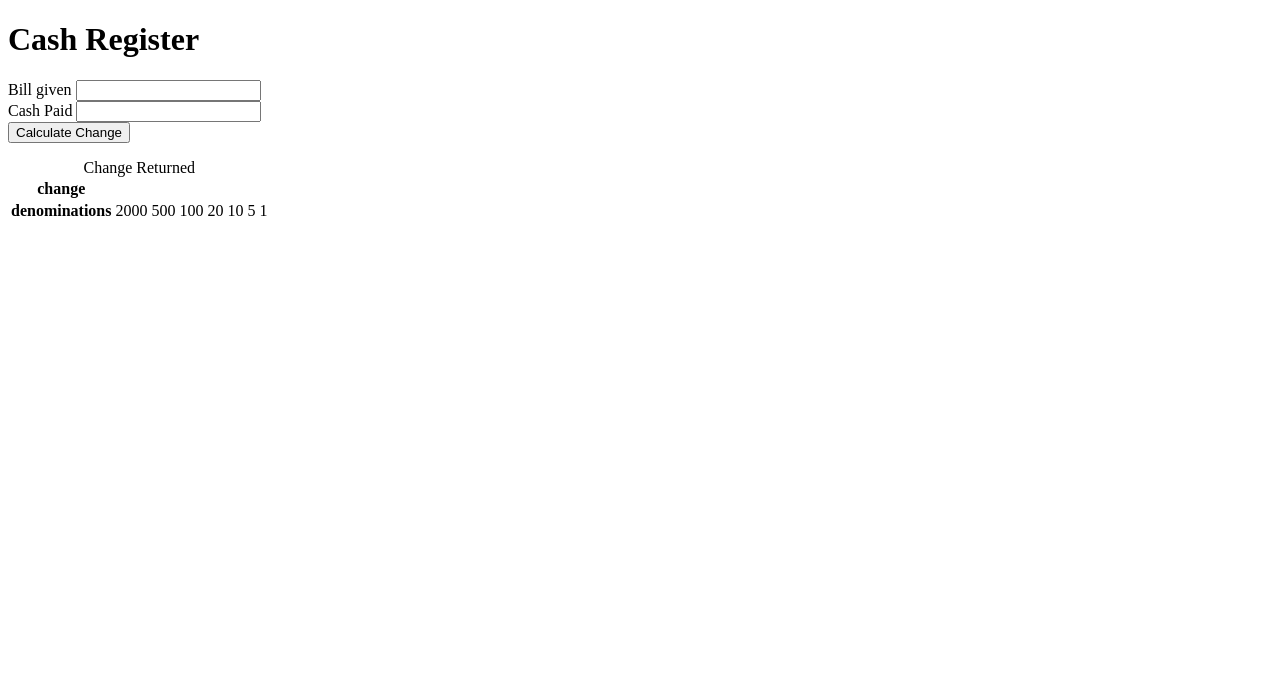
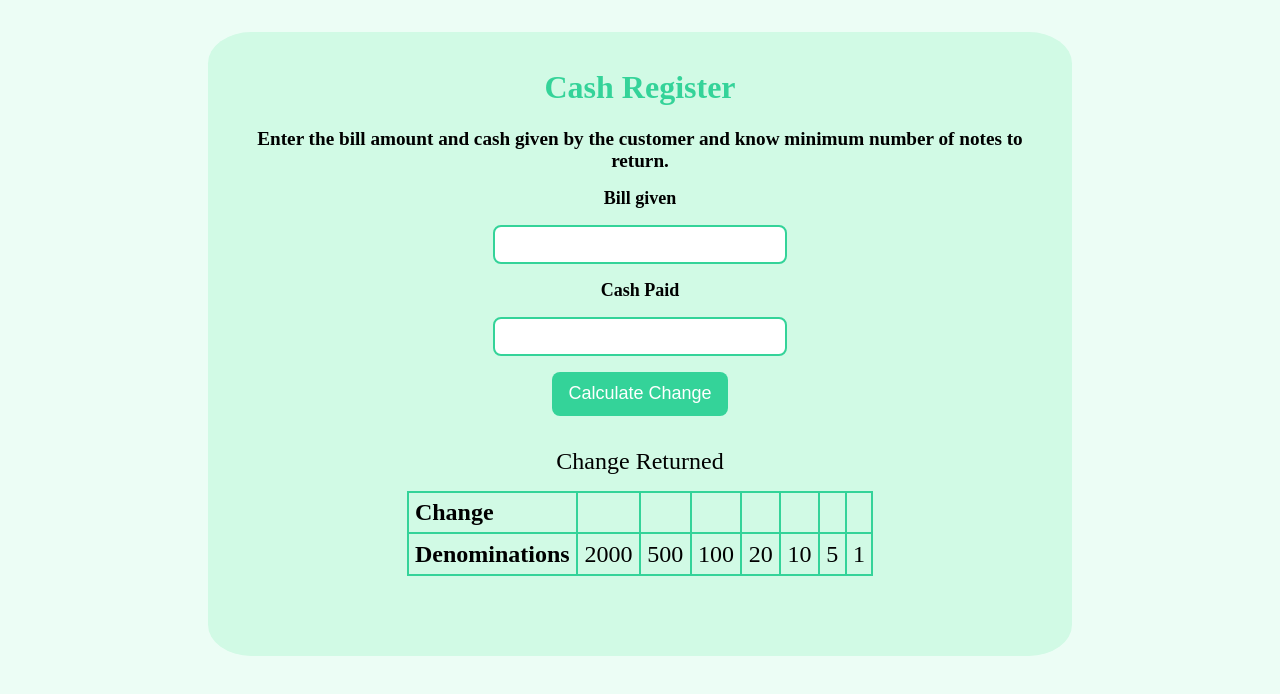
Before and after one commit to Amulyachahal/Cash-Register, a plain HTML site: page index.html in a window 1280 px wide. Drawn offline with Linux system fonts and the light colour scheme.

Commit message:
updated styles.css

```diff
--- a/index.html
+++ b/index.html
@@ -5,26 +5,32 @@
     <meta http-equiv="X-UA-Compatible" content="IE=edge" />
     <meta name="viewport" content="width=device-width, initial-scale=1.0" />
     <title>Cash Register</title>
+    <link href="/styles.css" rel="stylesheet" />
   </head>
   <body>
-    <h1>Cash Register</h1>
+    <main class="container">
+      <h1 class="heading">Cash Register</h1>
+      <p class="description">
+        Enter the bill amount and cash given by the customer and know minimum
+        number of notes to return.
+      </p>
       <div>
-      <label for="Bill">Bill given</label>
-      <input type="number" id="bill" />
+        <label class="input-label" for="Bill">Bill given</label>
+        <input class="input" type="number" id="bill" />
       </div>
       <div>
-      <label for="cash-paid">Cash Paid</label>
-      <input type="number" id="cash-paid" />
+        <label class="input-label" for="cash-paid">Cash Paid</label>
+        <input class="input" type="number" id="cash-paid" />
       </div>
       <button id="btn-calculate">Calculate Change</button>
       <p id="message"></p>
       <!-- <div id="change-returned"></div> -->
-    <table>
+      <table class="change-table">
         <caption>
           Change Returned
         </caption>
         <tr>
-        <th>change</th>
+          <th>Change</th>
           <td class="no-of-notes"></td>
           <td class="no-of-notes"></td>
           <td class="no-of-notes"></td>
@@ -34,7 +40,7 @@
           <td class="no-of-notes"></td>
         </tr>
         <tr>
-        <th>denominations</th>
+          <th>Denominations</th>
           <td>2000</td>
           <td>500</td>
           <td>100</td>
@@ -44,6 +50,7 @@
           <td>1</td>
         </tr>
       </table>
+    </main>
     <script src="/index.js"></script>
   </body>
 </html>
--- a/index.js
+++ b/index.js
@@ -6,12 +6,11 @@ const noOfNotes = document.querySelectorAll(".no-of-notes");
 
 const notes = [2000, 500, 100, 20, 10, 5, 1];
 
-let billValueNumber = Number(billValue.value);
-let cashPaidNumber = Number(cashPaid.value);
-
 calculateChange.addEventListener("click", () => {
+  const billValueNumber = Number(billValue.value);
+  const cashPaidNumber = Number(cashPaid.value);
   hideMessage();
-  console.log(billValueNumber, cashPaidNumber);
+  //   console.log(billValueNumber, cashPaidNumber);
   if (billValueNumber > 0) {
     if (cashPaidNumber >= billValueNumber) {
       const amountToBeReturned = cashPaidNumber - billValueNumber;
@@ -19,7 +18,7 @@ calculateChange.addEventListener("click", () => {
       // } else if (cashPaid.value === billValue.value) {
       //   showMessage("No change needed");
     } else {
-      showMessage("do you wanna wash plates?");
+      showMessage("Do you want to wash plates? 😂");
     }
   } else {
     showMessage("invalid bill amount");
@@ -41,4 +40,5 @@ const calculateChangeAmount = (amountToBeReturned) => {
     amountToBeReturned = amountToBeReturned % notes[i];
     noOfNotes[i].innerText = noOfNotesToBeReturned;
   }
+  showMessage(`Here's your change`);
 };
--- a/styles.css
+++ b/styles.css
@@ -0,0 +1,102 @@
+:root {
+  --primary-color: #34d399;
+}
+body {
+  background-color: #ecfdf5;
+}
+h1 {
+  text-align: center;
+  /* background-color: yellow; */
+}
+.description {
+  font-weight: bold;
+}
+.container {
+  text-align: center;
+  margin: 2rem auto 7rem;
+  background-color: #d1fae5;
+  width: 50rem;
+  border-radius: 5%;
+  padding: 1rem 2rem 5rem 2rem;
+}
+
+.heading {
+  color: var(--primary-color);
+}
+
+.description {
+  font-size: larger;
+  margin: 1rem;
+}
+
+.input-label {
+  display: block;
+  font-size: large;
+  font-weight: 600;
+}
+.input {
+  font-size: 14px;
+  outline: #fff;
+  padding: 0.6rem 1rem;
+  margin: 1rem;
+  border: 2px solid var(--primary-color);
+  border-radius: 0.5rem;
+  width: 100%;
+  max-width: 258px;
+}
+.input-label {
+  display: block;
+  font-size: large;
+  font-weight: 600;
+}
+
+#cash-paid {
+  border: 2px solid var(--primary-color);
+}
+
+#bill {
+  border: 2px solid var(--primary-color);
+}
+#btn-calculate {
+  border: 2px solid var(--primary-color);
+  background-color: var(--primary-color);
+  border: none;
+  color: #fff;
+  padding: 0.7rem 1rem;
+  border-radius: 0.5rem;
+  font-size: large;
+  cursor: pointer;
+  outline: #fff;
+  margin: auto;
+  display: block;
+}
+
+#message {
+  display: block;
+  font-size: larger;
+  margin: 1rem 0 0;
+  font-size: 2rem;
+  font-weight: bold;
+}
+
+.change-table {
+  width: 50%;
+  text-align: justify;
+  border-collapse: collapse;
+  margin: auto;
+}
+
+th,
+td {
+  border: 2px solid var(--primary-color);
+  width: 0%;
+  border-collapse: collapse;
+  padding: 0.4rem;
+  font-size: 1.5rem;
+}
+
+.change-table caption {
+  margin: 1rem auto;
+  font-size: x-large;
+  font-weight: 500;
+}
```
Lines whose indentation alone changed are shown as unchanged.
